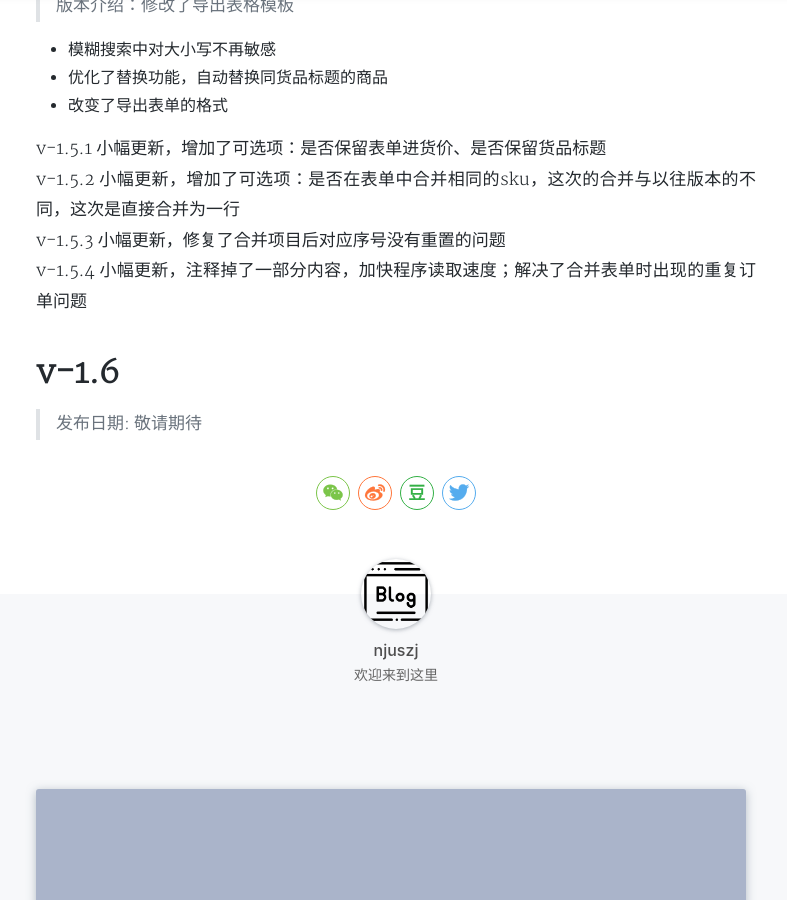
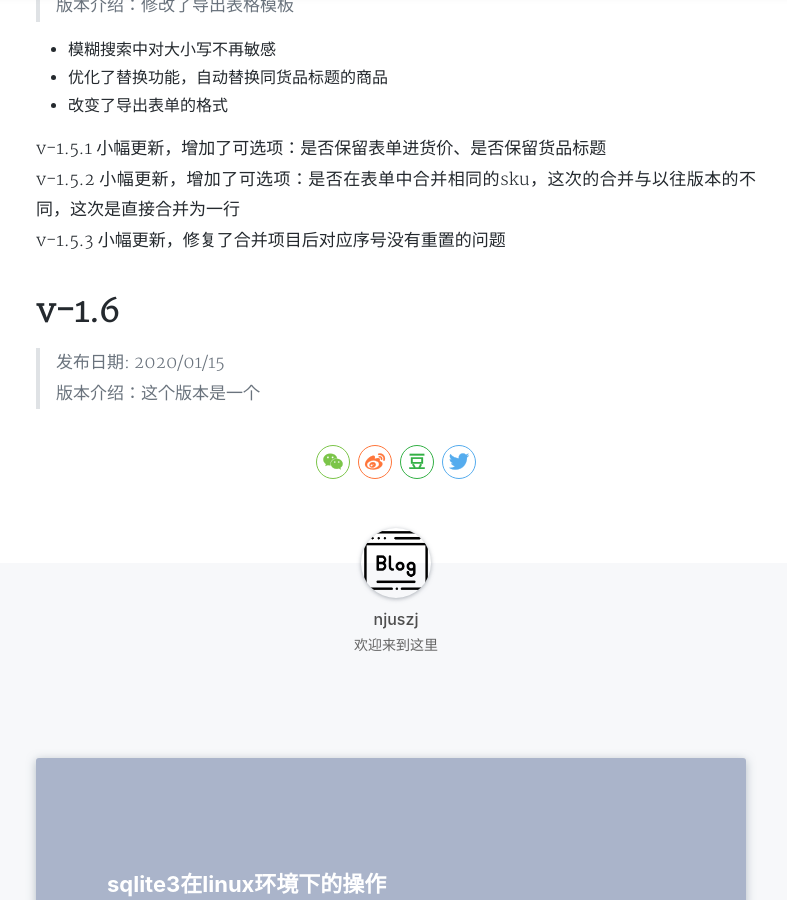
Before and after one commit to njuszj/njuszj.github.io, a Jekyll site: the page built from _posts/2019-09-18-sheet-tool.md, in a window 1280 px wide and 900 px high, scrolled down 4008 px. Shown: the whole window, without its empty margins (244-1031 px from the left). Built offline with Jekyll 4.4.1, drawn with Linux system fonts in a browser that asks for light colours; nearby versions of some CDN libraries; a style sheet for code colours, icons or effects is not loaded.

Commit message:
Update 2019-09-18-sheet-tool.md

```diff
--- a/_posts/2019-09-18-sheet-tool.md
+++ b/_posts/2019-09-18-sheet-tool.md
@@ -97,7 +97,7 @@
 v-1.5.1 小幅更新，增加了可选项：是否保留表单进货价、是否保留货品标题
 v-1.5.2 小幅更新，增加了可选项：是否在表单中合并相同的sku，这次的合并与以往版本的不同，这次是直接合并为一行
 v-1.5.3 小幅更新，修复了合并项目后对应序号没有重置的问题
-v-1.5.4 小幅更新，注释掉了一部分内容，加快程序读取速度；解决了合并表单时出现的重复订单问题
 
 # v-1.6
-> 发布日期: 敬请期待
+> 发布日期: 2020/01/15
+版本介绍：这个版本是一个
```
